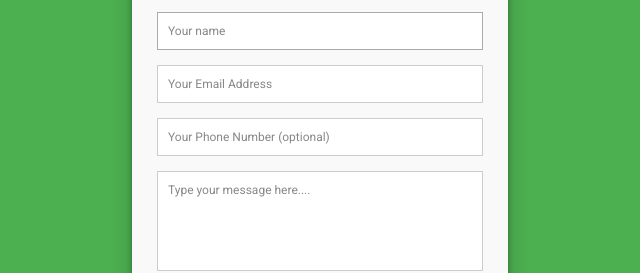
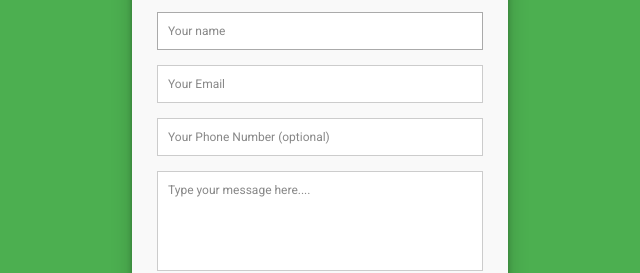
Before and after one commit to Vamerlen/Portifoilo2.0, a website built with Vite: page contactus.html in a window 1280 px wide. Shown: the part 302-575 px from the top of the page, 320-960 px from the left. Built offline with nearby package versions, Linux system fonts and the light colour scheme.

Commit message:
Add files via upload

```diff
--- a/contactus.html
+++ b/contactus.html
@@ -66,7 +66,7 @@
                 <input placeholder="Your name" type="text" tabindex="1" required autofocus>
             </fieldset>
             <fieldset>
-                <input placeholder="Your Email Address" type="email" tabindex="2" required>
+                <input placeholder="Your Email" name="email" type="email" tabindex="2" required>
             </fieldset>
             <fieldset>
                 <input placeholder="Your Phone Number (optional)" type="tel" tabindex="3" required>
```
